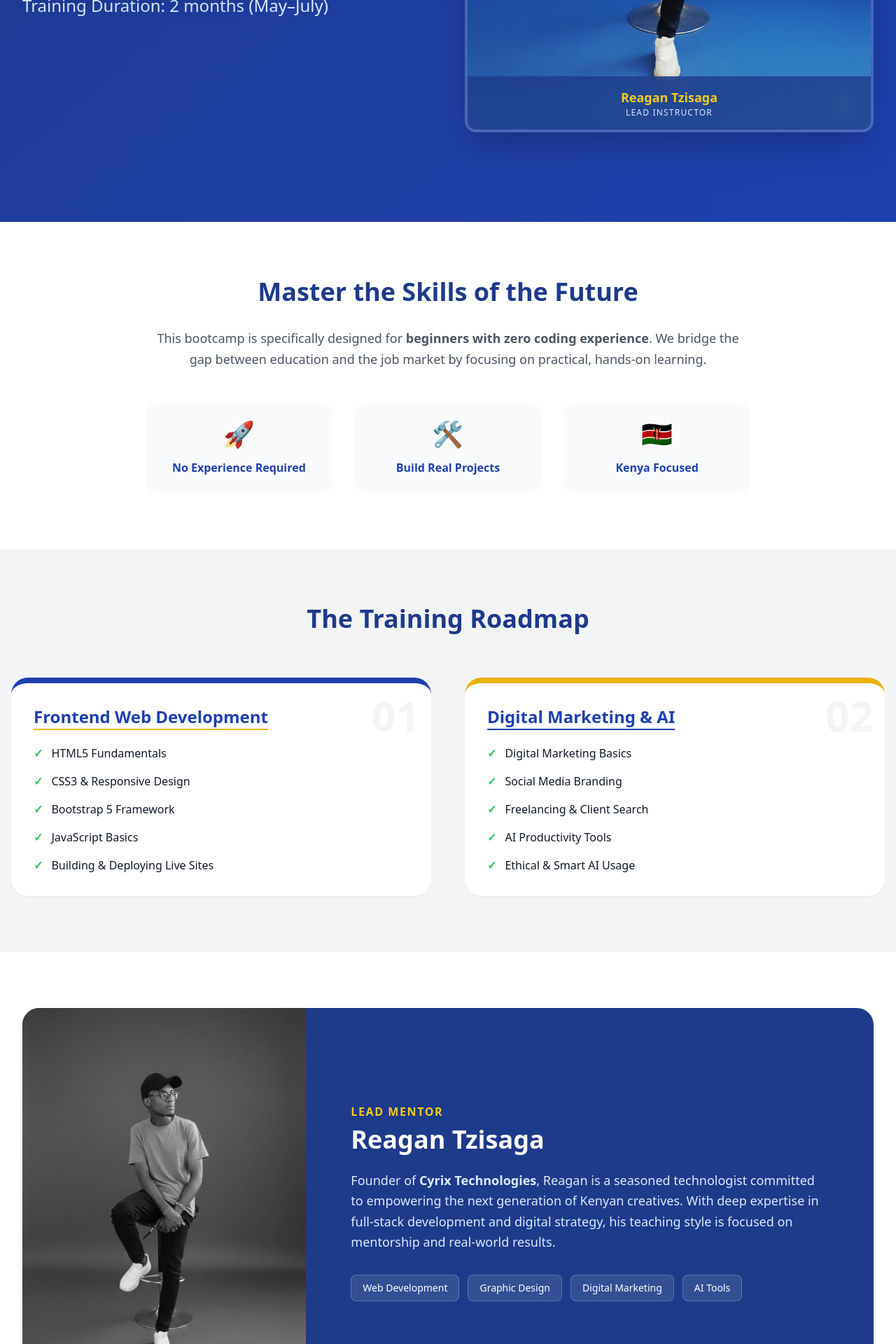
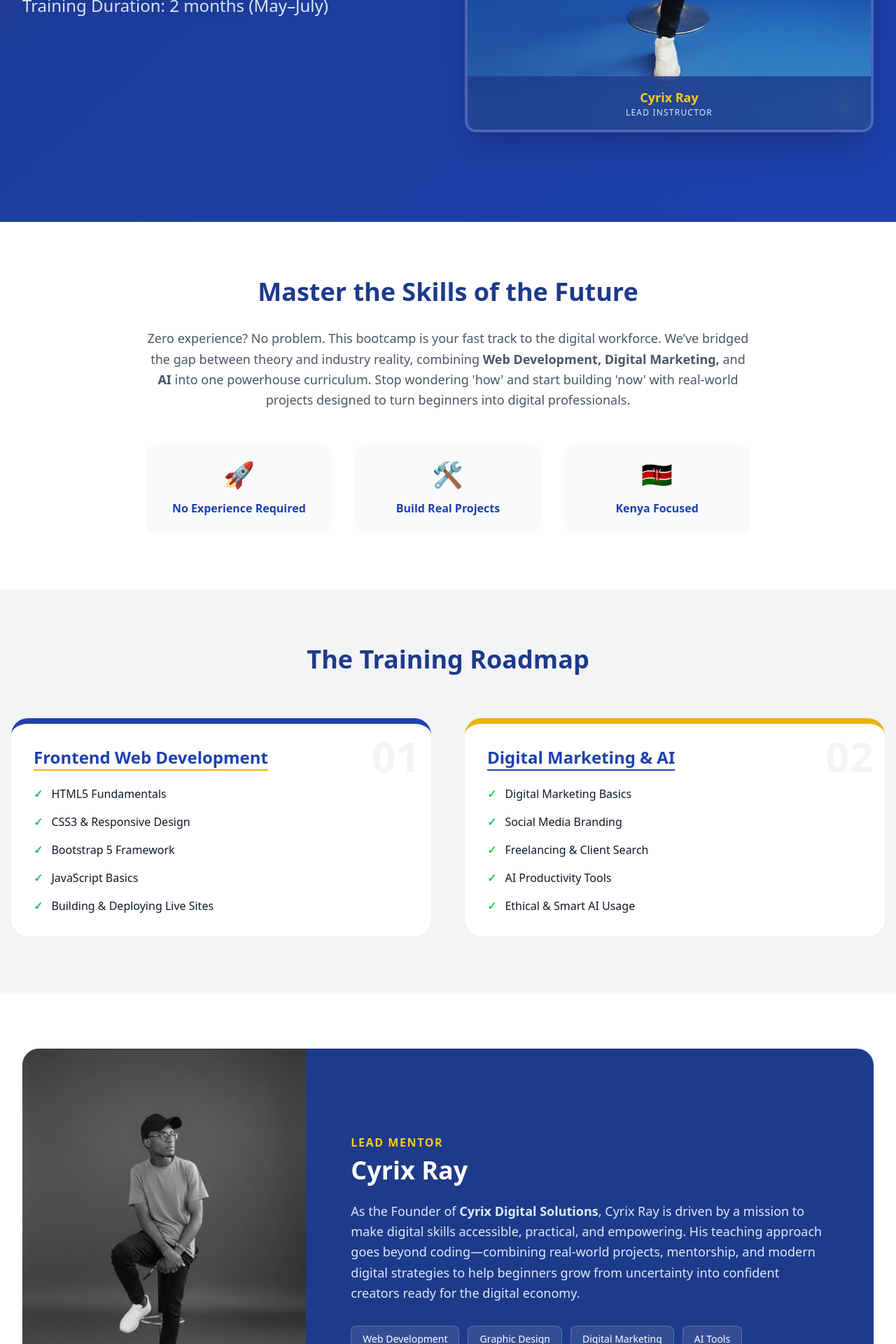
Before and after one commit to Cyrix254/Digital-Skills-Bootcamp-2026, a React (Vite) app in the folder digital-skills-bootcamp/: page / in a window 1280 px wide. Shown: the part 800-2720 px from the top of the page at 70% size. Built offline with nearby package versions, Linux system fonts and the light colour scheme.

Commit message:
updated names an descriptions

```diff
--- a/digital-skills-bootcamp/src/App.jsx
+++ b/digital-skills-bootcamp/src/App.jsx
@@ -36,7 +36,7 @@ const App = () => {
         <div className="max-w-7xl mx-auto px-4 sm:px-6 lg:px-8">
           <div className="flex justify-between h-20 items-center">
             <div className="flex-shrink-0 flex items-center">
-              <span className="text-2xl font-bold text-blue-800">Cyrix<span className="text-yellow-500">Tech</span></span>
+              <span className="text-2xl font-bold text-blue-800">Cyrix<span className="text-yellow-500">Bootcamp 2026</span></span>
             </div>
 
             <div className="hidden md:flex space-x-8 items-center">
@@ -109,7 +109,7 @@ const App = () => {
               <div className="relative z-10 rounded-2xl overflow-hidden border-4 border-white/20 shadow-2xl">
                 <img src={myPhoto} alt="Reagan Tzisaga" className="w-full h-auto object-cover" />
                 <div className="absolute bottom-0 left-0 right-0 bg-blue-900/80 backdrop-blur-md p-4 text-center">
-                  <p className="text-yellow-400 font-bold text-lg">Reagan Tzisaga</p>
+                  <p className="text-yellow-400 font-bold text-lg">Cyrix Ray</p>
                   <p className="text-xs uppercase tracking-widest text-blue-100">Lead Instructor</p>
                 </div>
               </div>
@@ -144,7 +144,7 @@ const App = () => {
         <div className="max-w-4xl mx-auto px-4 text-center">
           <h2 className="text-3xl md:text-4xl font-bold text-blue-900 mb-8">Master the Skills of the Future</h2>
           <p className="text-lg text-gray-600 leading-relaxed mb-6">
-            This bootcamp is specifically designed for <strong>beginners with zero coding experience</strong>. We bridge the gap between education and the job market by focusing on practical, hands-on learning.
+          Zero experience? No problem. This bootcamp is your fast track to the digital workforce. We’ve bridged the gap between theory and industry reality, combining <strong>Web Development, Digital Marketing,</strong> and <strong>AI</strong> into one powerhouse curriculum. Stop wondering 'how' and start building 'now' with real-world projects designed to turn beginners into digital professionals.
           </p>
           <div className="grid grid-cols-1 md:grid-cols-3 gap-8 mt-12">
             {[
@@ -203,9 +203,10 @@ const App = () => {
             </div>
             <div className="lg:w-2/3 p-8 lg:p-16 text-white">
               <h4 className="text-yellow-400 font-bold tracking-widest uppercase mb-2">Lead Mentor</h4>
-              <h2 className="text-4xl font-bold mb-6">Reagan Tzisaga</h2>
+              <h2 className="text-4xl font-bold mb-6">Cyrix Ray</h2>
               <p className="text-blue-100 text-lg mb-8 leading-relaxed">
-                Founder of <strong>Cyrix Technologies</strong>, Reagan is a seasoned technologist committed to empowering the next generation of Kenyan creatives. With deep expertise in full-stack development and digital strategy, his teaching style is focused on mentorship and real-world results.
+               As the Founder of <strong>Cyrix Digital Solutions</strong>, Cyrix Ray is driven by a mission to make digital skills accessible, practical, and empowering.
+                His teaching approach goes beyond coding—combining real-world projects, mentorship, and modern digital strategies to help beginners grow from uncertainty into confident creators ready for the digital economy.
               </p>
               <div className="flex flex-wrap gap-3">
                 {['Web Development', 'Graphic Design', 'Digital Marketing', 'AI Tools'].map(skill => (
@@ -232,7 +233,7 @@ const App = () => {
               <li className="flex items-center gap-3"><span className="text-blue-800">●</span> Live Virtual Classes</li>
               <li className="flex items-center gap-3"><span className="text-blue-800">●</span> Class Video Recordings</li>
               <li className="flex items-center gap-3"><span className="text-blue-800">●</span> WhatsApp Support Group</li>
-              <li className="flex items-center gap-3"><span className="text-blue-800">●</span> Certificate of Completion</li>
+
             </ul>
             <a href={registrationLink} className="block w-full bg-blue-800 text-white font-bold py-4 rounded-xl hover:bg-blue-900 transition text-center">
               Get Started Now
@@ -245,9 +246,9 @@ const App = () => {
       <section className="py-20 bg-yellow-500">
         <div className="max-w-4xl mx-auto px-4 text-center">
           <h2 className="text-4xl font-extrabold text-blue-900 mb-6">Don’t Wait for the Future. Build It.</h2>
-          <p className="text-xl text-blue-800 mb-10 font-medium">Limited spots available for the May – July 2026 cohort. Registration closes soon!</p>
+          <p className="text-xl text-blue-800 mb-10 font-medium">Limited slots available for the May – July 2026 cohort. Registration closes soon!</p>
           <a href={registrationLink} target="_blank" rel="noreferrer" className="inline-block bg-blue-900 text-white text-2xl font-bold px-12 py-5 rounded-2xl shadow-2xl hover:bg-black transition-all transform hover:-translate-y-1">
-            Secure My Spot Now
+            Secure My Slot Now
           </a>
         </div>
       </section>
@@ -256,7 +257,7 @@ const App = () => {
       <footer className="bg-blue-950 text-white pt-16 pb-8">
         <div className="max-w-7xl mx-auto px-4 grid md:grid-cols-3 gap-12 mb-12 border-b border-white/10 pb-12">
           <div>
-            <h3 className="text-2xl font-bold mb-4 text-yellow-500">Cyrix Technologies</h3>
+            <h3 className="text-2xl font-bold mb-4 text-yellow-500">Cyrix Digital Solutions</h3>
             <p className="text-blue-200">Empowering professionals with modern digital skills in Kenya and beyond.</p>
           </div>
           <div>
@@ -266,17 +267,10 @@ const App = () => {
               <li>Email: cyrix0915@gmail.com</li>
             </ul>
           </div>
-          <div>
-            <h4 className="font-bold mb-4">Follow Us</h4>
-            <div className="flex gap-4">
-              <span className="w-10 h-10 bg-white/10 rounded-full flex items-center justify-center cursor-pointer hover:bg-yellow-500 hover:text-blue-900 transition">FB</span>
-              <span className="w-10 h-10 bg-white/10 rounded-full flex items-center justify-center cursor-pointer hover:bg-yellow-500 hover:text-blue-900 transition">TW</span>
-              <span className="w-10 h-10 bg-white/10 rounded-full flex items-center justify-center cursor-pointer hover:bg-yellow-500 hover:text-blue-900 transition">IG</span>
-            </div>
-          </div>
+
         </div>
         <div className="text-center text-blue-400 text-sm">
-          &copy; {new Date().getFullYear()} Cyrix Technologies &mdash; All Rights Reserved
+          &copy; {new Date().getFullYear()} Cyrix Digital Solutions &mdash; All Rights Reserved
         </div>
       </footer>
     </div>
```
